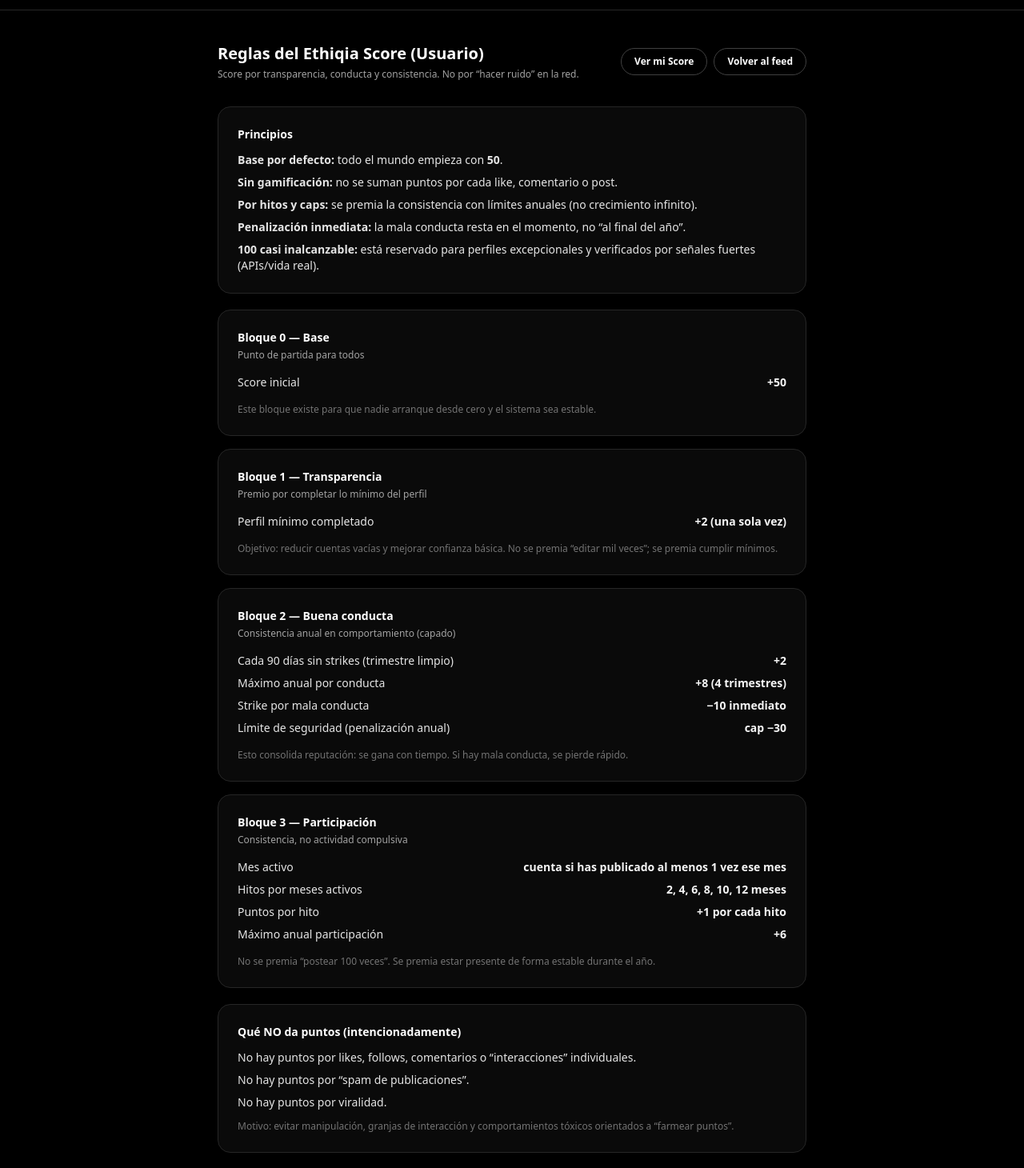
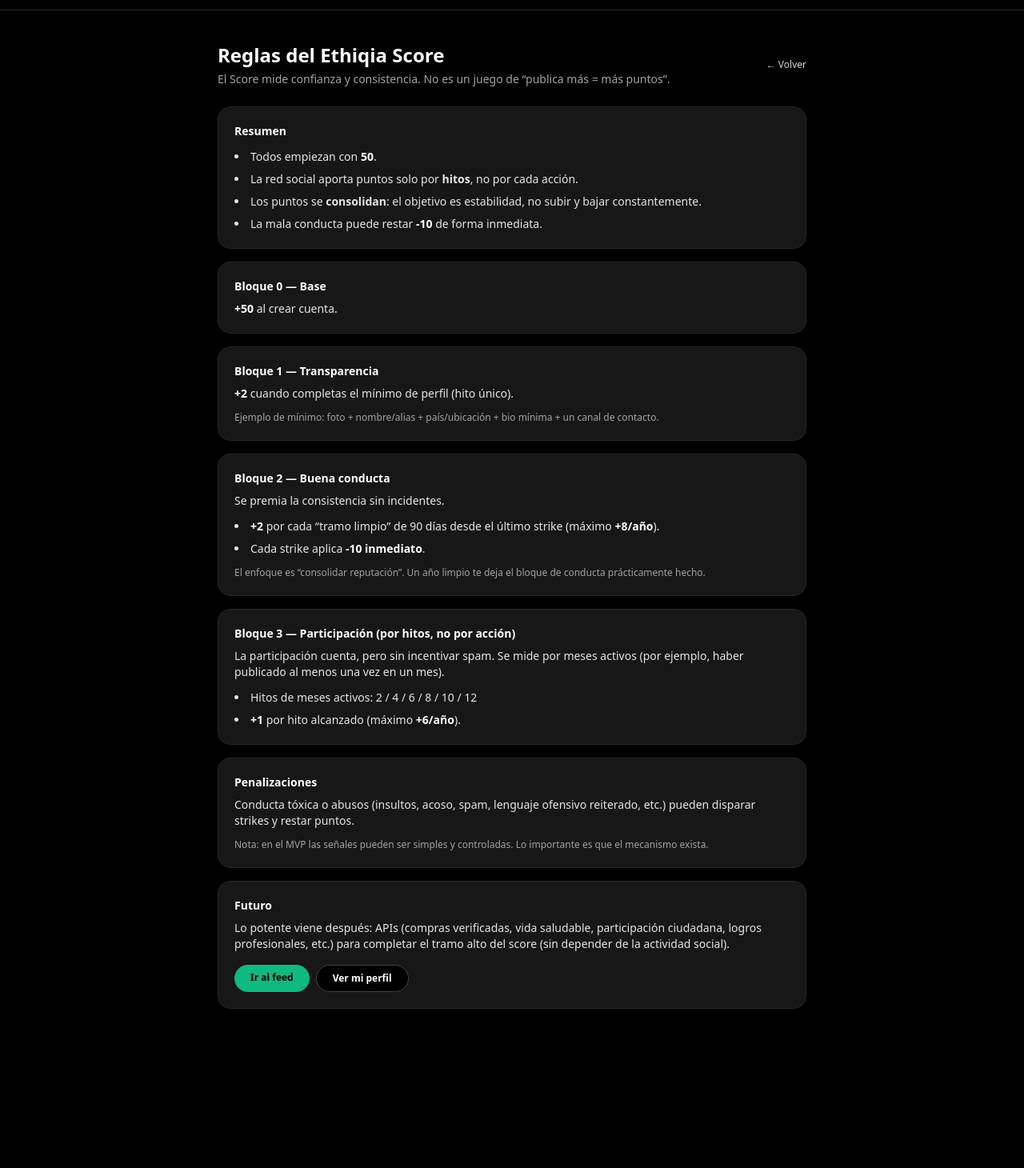
Before and after one commit to veletcosmetics/ethiqia-frontend, a Next.js app: page /score-rules in a window 1280 px wide. Shown: the part 60-1520 px from the top of the page at 80% size. After the commit the page ends 1361 px from the top, so only its background shows below. Built offline with nearby package versions, Linux system fonts and the light colour scheme.

Commit message:
Update page.tsx

```diff
--- a/app/score-rules/page.tsx
+++ b/app/score-rules/page.tsx
@@ -1,203 +1,134 @@
-'use client';
+import Link from "next/link";
 
-import Link from 'next/link';
+export const runtime = "nodejs";
 
 export default function ScoreRulesPage() {
   return (
     <main className="min-h-screen bg-black text-white">
-      <section className="mx-auto w-full max-w-3xl px-4 py-10">
-        <div className="flex items-center justify-between mb-8">
-          <div className="space-y-1">
-            <h1 className="text-xl font-semibold">Reglas del Ethiqia Score (Usuario)</h1>
-            <p className="text-xs text-neutral-400">
-              Score por transparencia, conducta y consistencia. No por “hacer ruido” en la red.
+      <section className="max-w-3xl mx-auto px-4 py-10">
+        <div className="flex items-center justify-between gap-3 mb-6">
+          <div>
+            <h1 className="text-2xl font-semibold">Reglas del Ethiqia Score</h1>
+            <p className="text-sm text-neutral-400 mt-1">
+              El Score mide confianza y consistencia. No es un juego de “publica más = más puntos”.
             </p>
           </div>
 
-          <div className="flex items-center gap-2">
           <Link
-              href="/score"
-              className="rounded-full border border-neutral-700 bg-black px-4 py-2 text-xs font-semibold hover:border-neutral-500"
+            href="/"
+            className="text-xs text-neutral-300 hover:text-emerald-400 transition-colors"
           >
-              Ver mi Score
-            </Link>
-            <Link
-              href="/feed"
-              className="rounded-full border border-neutral-700 bg-black px-4 py-2 text-xs font-semibold hover:border-neutral-500"
-            >
-              Volver al feed
+            ← Volver
           </Link>
         </div>
-        </div>
 
-        {/* Principios */}
-        <div className="rounded-2xl border border-neutral-800 bg-neutral-950 p-6">
-          <h2 className="text-sm font-semibold">Principios</h2>
-          <ul className="mt-3 space-y-2 text-sm text-neutral-200">
+        <div className="space-y-4">
+          <div className="rounded-2xl border border-neutral-800 bg-neutral-900 p-5">
+            <h2 className="text-sm font-semibold">Resumen</h2>
+            <ul className="mt-3 space-y-2 text-sm text-neutral-200 list-disc list-inside">
               <li>
-              <span className="font-semibold">Base por defecto:</span> todo el mundo empieza con <span className="font-semibold">50</span>.
+                Todos empiezan con <span className="font-semibold text-white">50</span>.
               </li>
               <li>
-              <span className="font-semibold">Sin gamificación:</span> no se suman puntos por cada like, comentario o post.
+                La red social aporta puntos solo por <span className="font-semibold">hitos</span>, no por cada acción.
               </li>
               <li>
-              <span className="font-semibold">Por hitos y caps:</span> se premia la consistencia con límites anuales (no crecimiento infinito).
+                Los puntos se <span className="font-semibold">consolidan</span>: el objetivo es estabilidad, no subir y bajar constantemente.
               </li>
               <li>
-              <span className="font-semibold">Penalización inmediata:</span> la mala conducta resta en el momento, no “al final del año”.
-            </li>
-            <li>
-              <span className="font-semibold">100 casi inalcanzable:</span> está reservado para perfiles excepcionales y verificados por señales fuertes (APIs/vida real).
+                La mala conducta puede restar <span className="font-semibold text-white">-10</span> de forma inmediata.
               </li>
             </ul>
           </div>
 
-        {/* Bloques */}
-        <div className="mt-5 grid grid-cols-1 gap-4">
-          {/* Bloque base */}
-          <Block
-            title="Bloque 0 — Base"
-            subtitle="Punto de partida para todos"
-            rows={[
-              { label: 'Score inicial', value: '+50' },
-            ]}
-            note="Este bloque existe para que nadie arranque desde cero y el sistema sea estable."
-          />
-
-          {/* Transparencia */}
-          <Block
-            title="Bloque 1 — Transparencia"
-            subtitle="Premio por completar lo mínimo del perfil"
-            rows={[
-              { label: 'Perfil mínimo completado', value: '+2 (una sola vez)' },
-            ]}
-            note={
-              'Objetivo: reducir cuentas vacías y mejorar confianza básica. No se premia “editar mil veces”; se premia cumplir mínimos.'
-            }
-          />
-
-          {/* Conducta */}
-          <Block
-            title="Bloque 2 — Buena conducta"
-            subtitle="Consistencia anual en comportamiento (capado)"
-            rows={[
-              { label: 'Cada 90 días sin strikes (trimestre limpio)', value: '+2' },
-              { label: 'Máximo anual por conducta', value: '+8 (4 trimestres)' },
-              { label: 'Strike por mala conducta', value: '−10 inmediato' },
-              { label: 'Límite de seguridad (penalización anual)', value: 'cap −30' },
-            ]}
-            note={
-              'Esto consolida reputación: se gana con tiempo. Si hay mala conducta, se pierde rápido.'
-            }
-          />
-
-          {/* Participación */}
-          <Block
-            title="Bloque 3 — Participación"
-            subtitle="Consistencia, no actividad compulsiva"
-            rows={[
-              { label: 'Mes activo', value: 'cuenta si has publicado al menos 1 vez ese mes' },
-              { label: 'Hitos por meses activos', value: '2, 4, 6, 8, 10, 12 meses' },
-              { label: 'Puntos por hito', value: '+1 por cada hito' },
-              { label: 'Máximo anual participación', value: '+6' },
-            ]}
-            note={
-              'No se premia “postear 100 veces”. Se premia estar presente de forma estable durante el año.'
-            }
-          />
+          <div className="rounded-2xl border border-neutral-800 bg-neutral-900 p-5">
+            <h2 className="text-sm font-semibold">Bloque 0 — Base</h2>
+            <p className="mt-2 text-sm text-neutral-200">
+              <span className="font-semibold text-white">+50</span> al crear cuenta.
+            </p>
           </div>
 
-        {/* Qué NO da puntos */}
-        <div className="mt-5 rounded-2xl border border-neutral-800 bg-neutral-950 p-6">
-          <h2 className="text-sm font-semibold">Qué NO da puntos (intencionadamente)</h2>
-          <ul className="mt-3 space-y-2 text-sm text-neutral-200">
-            <li>No hay puntos por likes, follows, comentarios o “interacciones” individuales.</li>
-            <li>No hay puntos por “spam de publicaciones”.</li>
-            <li>No hay puntos por viralidad.</li>
-          </ul>
-          <div className="mt-3 text-xs text-neutral-500">
-            Motivo: evitar manipulación, granjas de interacción y comportamientos tóxicos orientados a “farmear puntos”.
+          <div className="rounded-2xl border border-neutral-800 bg-neutral-900 p-5">
+            <h2 className="text-sm font-semibold">Bloque 1 — Transparencia</h2>
+            <p className="mt-2 text-sm text-neutral-200">
+              <span className="font-semibold text-white">+2</span> cuando completas el mínimo de perfil (hito único).
+            </p>
+
+            <div className="mt-3 text-xs text-neutral-400">
+              Ejemplo de mínimo: foto + nombre/alias + país/ubicación + bio mínima + un canal de contacto.
             </div>
           </div>
 
-        {/* Interpretación */}
-        <div className="mt-5 rounded-2xl border border-neutral-800 bg-neutral-950 p-6">
-          <h2 className="text-sm font-semibold">Interpretación rápida del score</h2>
-          <div className="mt-3 grid grid-cols-1 sm:grid-cols-2 gap-3 text-sm">
-            <Range label="&lt; 50" desc="Penalizaciones activas o falta de mínimos." />
-            <Range label="50" desc="Base (usuario nuevo o sin hitos)." />
-            <Range label="52–60" desc="Fundación (transparencia + conducta inicial)." />
-            <Range label="60–75" desc="Fundación sólida (hitos consolidados anuales)." />
-            <Range label="75–90" desc="Alta confianza (consistencia fuerte + señales reales)." />
-            <Range label="90–98" desc="Muy alta confianza (señales fuertes verificadas)." />
-            <Range label="98–100" desc="Élite (caso excepcional)." />
+          <div className="rounded-2xl border border-neutral-800 bg-neutral-900 p-5">
+            <h2 className="text-sm font-semibold">Bloque 2 — Buena conducta</h2>
+            <p className="mt-2 text-sm text-neutral-200">
+              Se premia la consistencia sin incidentes.
+            </p>
+
+            <ul className="mt-3 space-y-2 text-sm text-neutral-200 list-disc list-inside">
+              <li>
+                <span className="font-semibold text-white">+2</span> por cada “tramo limpio” de 90 días desde el último strike (máximo{" "}
+                <span className="font-semibold text-white">+8/año</span>).
+              </li>
+              <li>
+                Cada strike aplica <span className="font-semibold text-white">-10 inmediato</span>.
+              </li>
+            </ul>
+
+            <div className="mt-3 text-xs text-neutral-400">
+              El enfoque es “consolidar reputación”. Un año limpio te deja el bloque de conducta prácticamente hecho.
             </div>
           </div>
 
-        {/* Próximamente */}
-        <div className="mt-5 rounded-2xl border border-neutral-800 bg-neutral-950 p-6">
-          <h2 className="text-sm font-semibold">Próximamente (no aplica aún en esta fase)</h2>
-          <ul className="mt-3 space-y-2 text-sm text-neutral-200">
+          <div className="rounded-2xl border border-neutral-800 bg-neutral-900 p-5">
+            <h2 className="text-sm font-semibold">Bloque 3 — Participación (por hitos, no por acción)</h2>
+            <p className="mt-2 text-sm text-neutral-200">
+              La participación cuenta, pero sin incentivar spam. Se mide por meses activos (por ejemplo, haber publicado al menos una vez
+              en un mes).
+            </p>
+
+            <ul className="mt-3 space-y-2 text-sm text-neutral-200 list-disc list-inside">
+              <li>Hitos de meses activos: 2 / 4 / 6 / 8 / 10 / 12</li>
               <li>
-              <span className="font-semibold">APIs verificadas:</span> compras responsables, participación ciudadana, hábitos saludables, formación, etc.
-            </li>
-            <li>
-              <span className="font-semibold">Score Empresa:</span> reglas distintas (verificación, cumplimiento, transparencia comercial, garantías, APIs).
+                <span className="font-semibold text-white">+1</span> por hito alcanzado (máximo{" "}
+                <span className="font-semibold text-white">+6/año</span>).
               </li>
             </ul>
-          <div className="mt-3 text-xs text-neutral-500">
-            Importante: Usuario y Empresa no comparten el mismo modelo de conducta; se definen reglas separadas.
+          </div>
+
+          <div className="rounded-2xl border border-neutral-800 bg-neutral-900 p-5">
+            <h2 className="text-sm font-semibold">Penalizaciones</h2>
+            <p className="mt-2 text-sm text-neutral-200">
+              Conducta tóxica o abusos (insultos, acoso, spam, lenguaje ofensivo reiterado, etc.) pueden disparar strikes y restar puntos.
+            </p>
+            <div className="mt-3 text-xs text-neutral-400">
+              Nota: en el MVP las señales pueden ser simples y controladas. Lo importante es que el mecanismo exista.
             </div>
           </div>
 
-        <div className="mt-8 text-xs text-neutral-500">
-          Este documento describe el modelo “Usuario”. Para empresas habrá una página independiente con reglas específicas.
+          <div className="rounded-2xl border border-neutral-800 bg-neutral-900 p-5">
+            <h2 className="text-sm font-semibold">Futuro</h2>
+            <p className="mt-2 text-sm text-neutral-200">
+              Lo potente viene después: APIs (compras verificadas, vida saludable, participación ciudadana, logros profesionales, etc.)
+              para completar el tramo alto del score (sin depender de la actividad social).
+            </p>
+            <div className="mt-4 flex gap-2">
+              <Link
+                href="/feed"
+                className="rounded-full bg-emerald-500 hover:bg-emerald-600 px-5 py-2 text-xs font-semibold text-black"
+              >
+                Ir al feed
+              </Link>
+              <Link
+                href="/profile"
+                className="rounded-full border border-neutral-700 bg-black px-5 py-2 text-xs font-semibold text-white hover:border-neutral-500"
+              >
+                Ver mi perfil
+              </Link>
+            </div>
+          </div>
         </div>
       </section>
     </main>
   );
 }
-
-function Block({
-  title,
-  subtitle,
-  rows,
-  note,
-}: {
-  title: string;
-  subtitle: string;
-  rows: { label: string; value: string }[];
-  note?: string;
-}) {
-  return (
-    <div className="rounded-2xl border border-neutral-800 bg-neutral-950 p-6">
-      <div className="flex items-start justify-between gap-4">
-        <div>
-          <h2 className="text-sm font-semibold">{title}</h2>
-          <p className="text-xs text-neutral-400 mt-1">{subtitle}</p>
-        </div>
-      </div>
-
-      <div className="mt-4 space-y-2">
-        {rows.map((r) => (
-          <div key={r.label} className="flex items-center justify-between gap-3 text-sm">
-            <span className="text-neutral-200">{r.label}</span>
-            <span className="font-semibold text-neutral-100">{r.value}</span>
-          </div>
-        ))}
-      </div>
-
-      {note ? <div className="mt-4 text-xs text-neutral-500">{note}</div> : null}
-    </div>
-  );
-}
-
-function Range({ label, desc }: { label: string; desc: string }) {
-  return (
-    <div className="rounded-xl border border-neutral-800 bg-black p-4">
-      <div className="text-xs text-neutral-400">Rango</div>
-      <div className="mt-1 text-sm font-semibold">{label}</div>
-      <div className="mt-1 text-xs text-neutral-300">{desc}</div>
-    </div>
-  );
-}
```
Lines whose indentation alone changed are shown as unchanged.
